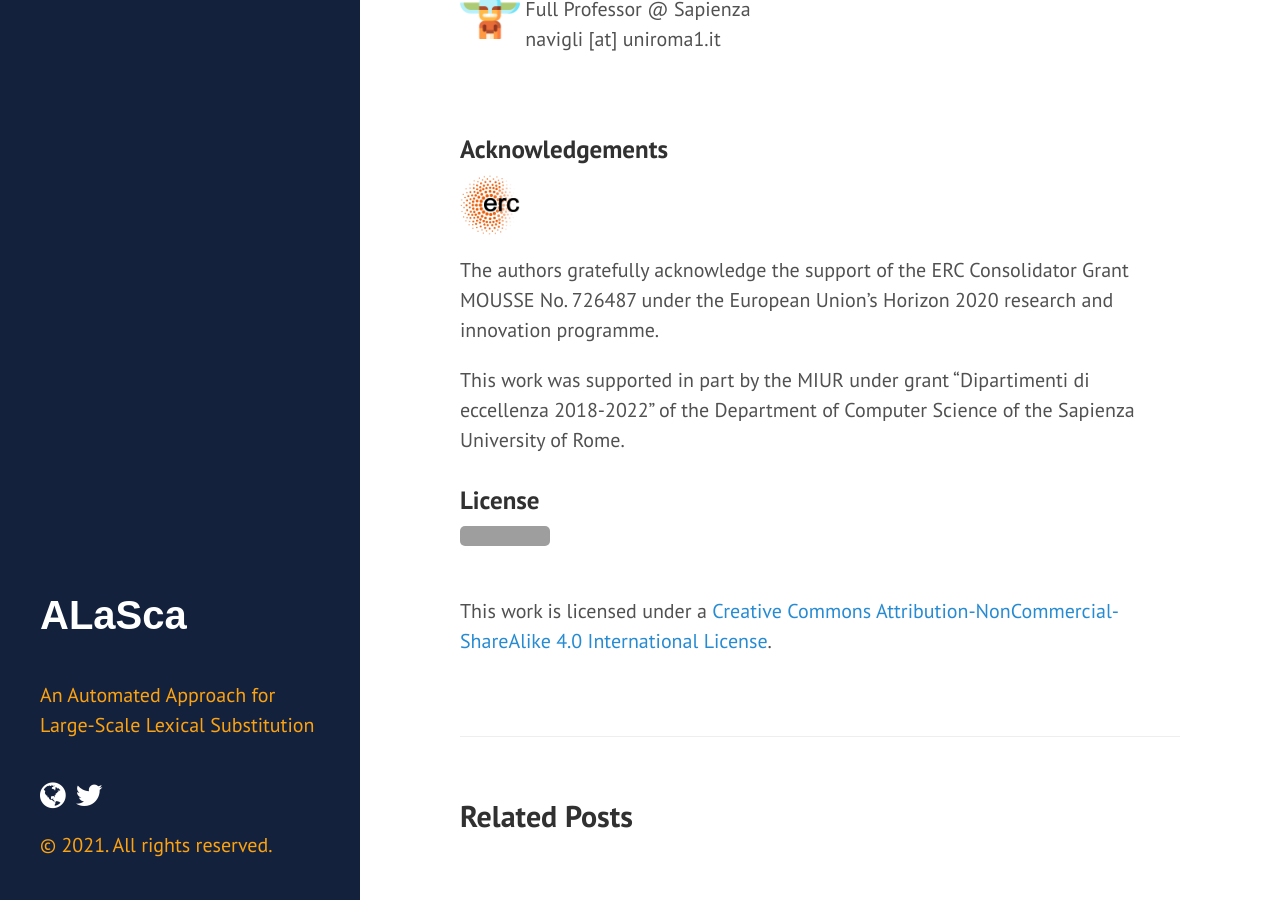
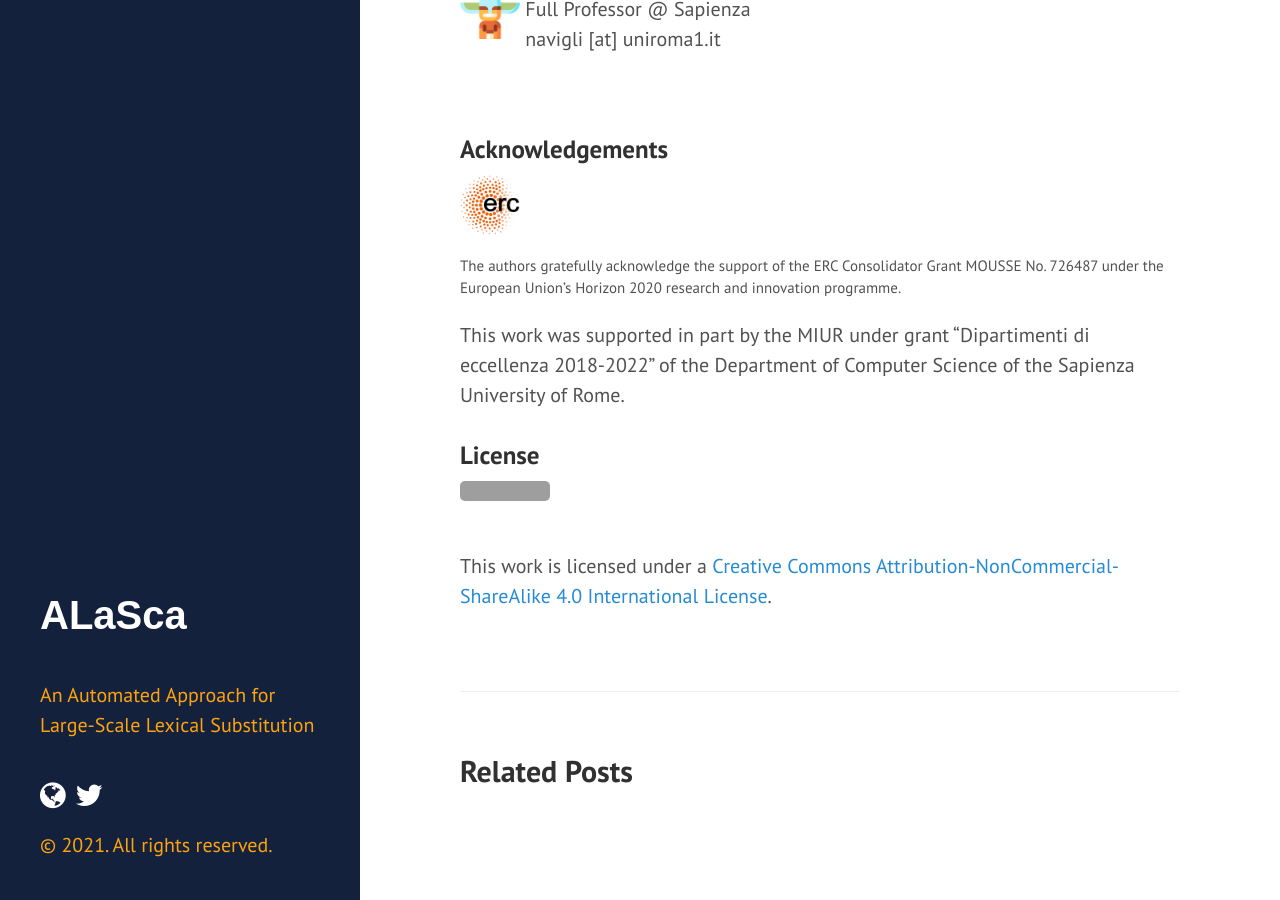
Before and after one commit to caterinaLacerra/ALaSca, a Jekyll site: the page built from docs/_posts/2021-05-24-datasets.md, in a window 1280 px wide and 900 px high, scrolled down 1574 px. Built offline with Jekyll 4.4.1, drawn with Linux system fonts in a browser that asks for light colours; grey boxes are pictures that could not be loaded.

Commit message:
Update 2021-05-24-datasets.md

```diff
--- a/docs/_posts/2021-05-24-datasets.md
+++ b/docs/_posts/2021-05-24-datasets.md
@@ -67,7 +67,7 @@ In the [supplementary material](/docs/assets/supplementary_alasca.pdf) we provid
 <img class="img" src="https://raw.githubusercontent.com/caterinaLacerra/alasca/master/docs/_images/erc_logo.png" width="60px">
 </div>
 
-<div style="display:inline-block;vertical-align:middle;font-size:20px;">
+<div style="display:inline-block;vertical-align:middle;font-size:15px;">
 <p>The authors gratefully acknowledge the support of the ERC Consolidator Grant MOUSSE No. 726487 under the European Union’s Horizon 2020 research and innovation programme.</p>
 </div>
 
```
